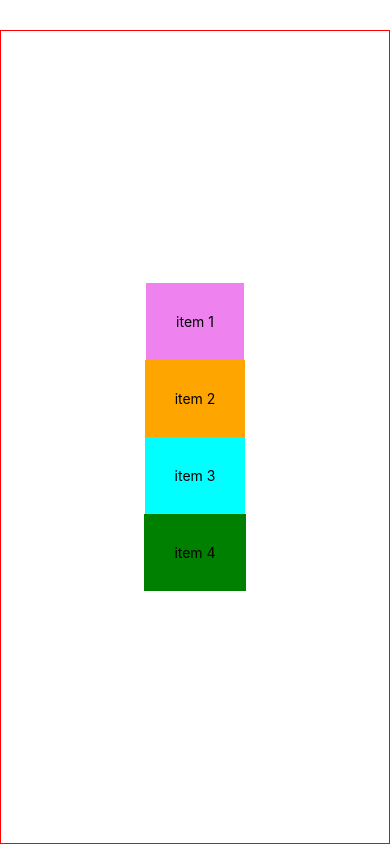
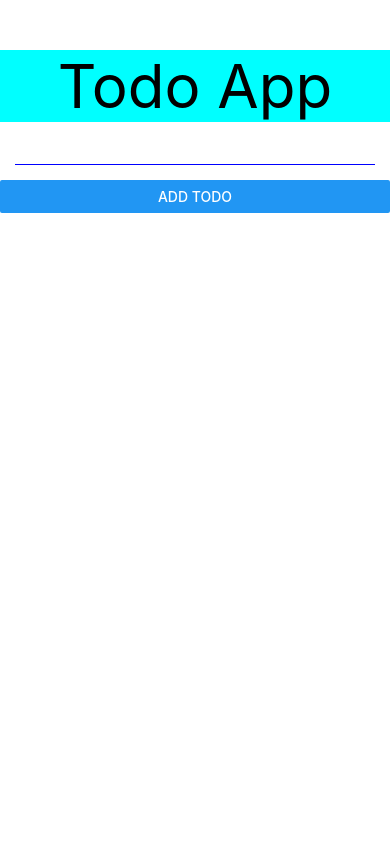
Before and after one commit to snowyy16/learn-react-native, a React Native app: screen / in a window 390 px wide. Built offline with nearby package versions, Linux system fonts and the light colour scheme.

Commit message:
use icon basic

```diff
--- a/App.tsx
+++ b/App.tsx
@@ -1,7 +1,8 @@
 import { use, useState } from 'react';
 import { StatusBar } from 'expo-status-bar';
 import { Button, StyleSheet, Text, TextInput, View,ScrollView, FlatList, Touchable, TouchableOpacity, Pressable, Alert, TouchableWithoutFeedback, Keyboard} from 'react-native';
-import FlexBox from './components/flex_box';
+import AntDesign from '@expo/vector-icons/AntDesign';
+
 
 interface ITodo{
   id: number,
@@ -36,44 +37,46 @@
   setListTodo(newTodo)
 }
   return (
-    // <TouchableWithoutFeedback onPress={()=> Keyboard.dismiss()}>
-    // <View style={styles.container}>
-    //   {/* header */}
-    //   <Text style={styles.header}>
-    //     Todo App
-    //   </Text>
-    //   {/* form */}
-    //   <View style={styles.body}>
-    //     <TextInput style={styles.todoInput}
-    //     value={todo}
-    //     onChangeText={(value)=>{setTodo(value)}}
-    //     />
-    //     <Button title='Add todo'
-    //     onPress={handleAddTodo}
-    //     />
+    <TouchableWithoutFeedback onPress={()=> Keyboard.dismiss()}>
+    <View style={styles.container}>
+      {/* header */}
+      <Text style={styles.header}>
+        Todo App
+      </Text>
+      {/* form */}
+      <View style={styles.form}>
+        <TextInput style={styles.todoInput}
+        value={todo}
+        onChangeText={(value)=>{setTodo(value)}}
+        />
+        <Button title='Add todo'
+        onPress={handleAddTodo}
+        />
 
-    //   </View>
+      </View>
 
-    //   {/* list todo */}
-    //   <View style={styles.body}>
-    //     <FlatList
-    //     keyExtractor={item=>item.id + ""}
-    //     data={listTodo}
-    //     renderItem={({item})=>{
-    //       return(
-    //         <Pressable
-    //         style={({pressed})=>({opacity: pressed ? 0.5 : 1})}
-    //         onPress={()=>deleteTodo(item.id)}>
-    //           <Text style={styles.todoItem}>{item.name}</Text>
-    //         </Pressable>
+      {/* list todo */}
+      <View style={styles.todo}>
+        <FlatList
+        keyExtractor={item=>item.id + ""}
+        data={listTodo}
+        renderItem={({item})=>{
+          return(
+            <Pressable
+            style={({pressed})=>({opacity: pressed ? 0.5 : 1})}
+            onPress={()=>deleteTodo(item.id)}>
+            <View style={styles.groupTodo}>
+              <Text style={styles.todoItem}>{item.name}</Text>
+                <AntDesign name="close" size={24} color="black" />
+            </View>
+            </Pressable>
 
-    //       )
-    //     }}
-    //     />
-    //   </View>
-    // </View>
-    // </TouchableWithoutFeedback>
-    <FlexBox/>
+          )
+        }}
+        />
+      </View>
+    </View>
+    </TouchableWithoutFeedback>
   )
 }
 
@@ -81,17 +84,22 @@
   container: {
     flex: 1,
     paddingTop:50,
-    // paddingHorizontal:20,
     backgroundColor: '#fff',
-    // alignItems: 'center',
-    // justifyContent: 'center',
-
+    // borderWidth:1,
+    // borderColor:"red"
   },
   header:{
     backgroundColor:"cyan",
     paddingHorizontal:20,
     textAlign:"center",
-    fontSize:40
+    fontSize:60,
+  },
+  form:{
+    // flex:2
+  },
+  todo:{
+    flex:1,
+    marginBottom:20
   },
   todoInput:{
     borderBottomWidth:1,
@@ -100,14 +108,26 @@
     margin:15
   },
   body:{
-    paddingHorizontal:10,
-    marginBottom:10
+  paddingHorizontal:10,
+    marginBottom:10,
+    flex:1
   },
   todoItem:{
     fontSize:20,
     textAlign:"center",
+
+
+  },
+  groupTodo:{
+    flexDirection:"row",
+    alignItems:"center",
     borderWidth:1,
-    padding:10,
+    borderStyle:"solid",
     marginBottom:15,
+    justifyContent:"space-between",
+    padding:15,
+    marginHorizontal:10
+
   }
+
 });
--- a/components/flex_box.tsx
+++ b/components/flex_box.tsx
@@ -19,8 +19,6 @@
         borderWidth:1,
         borderColor:"red",
         //justify: ox (row) // oy (column)
-        justifyContent:"center",
-        alignItems:"center",
         flex:1
 
     },
```
Also changed, not shown: package.json (+4 -3 lines), 1 other file (tests, documents, lock files or other folders).
